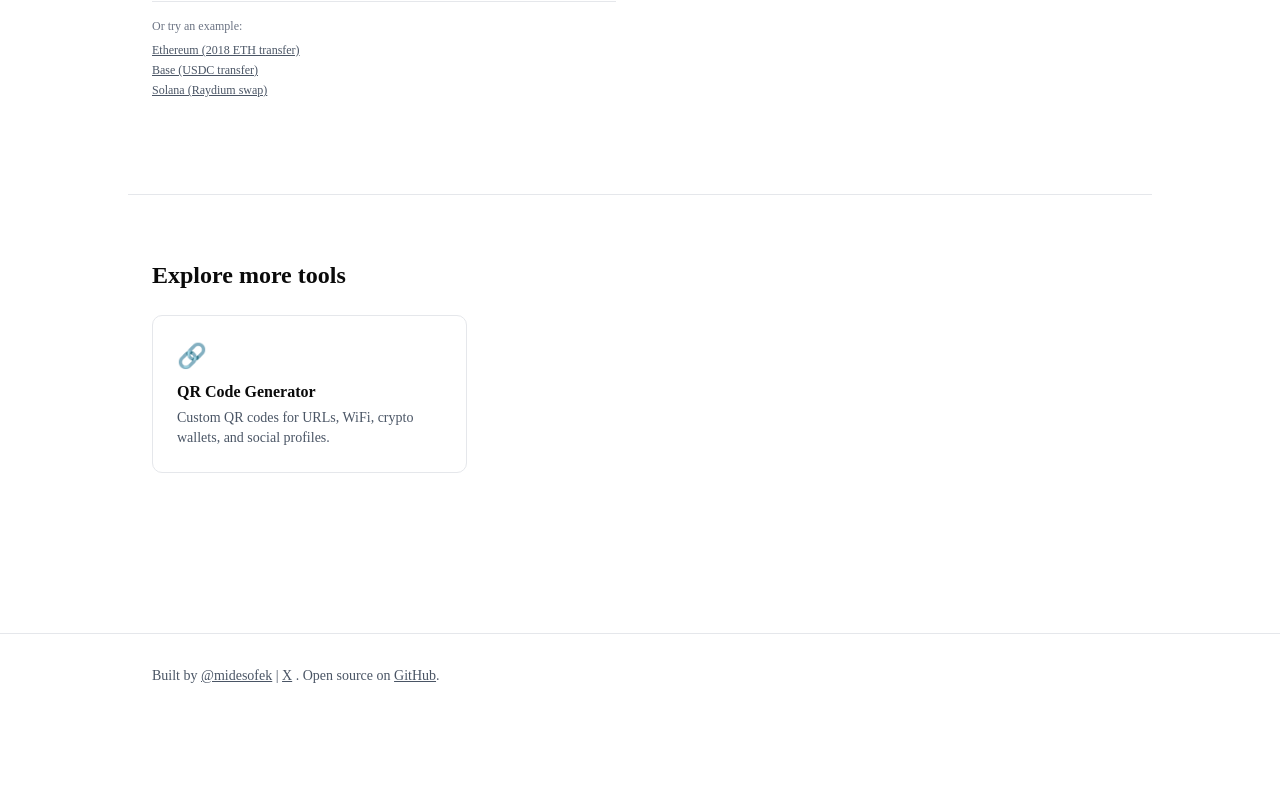
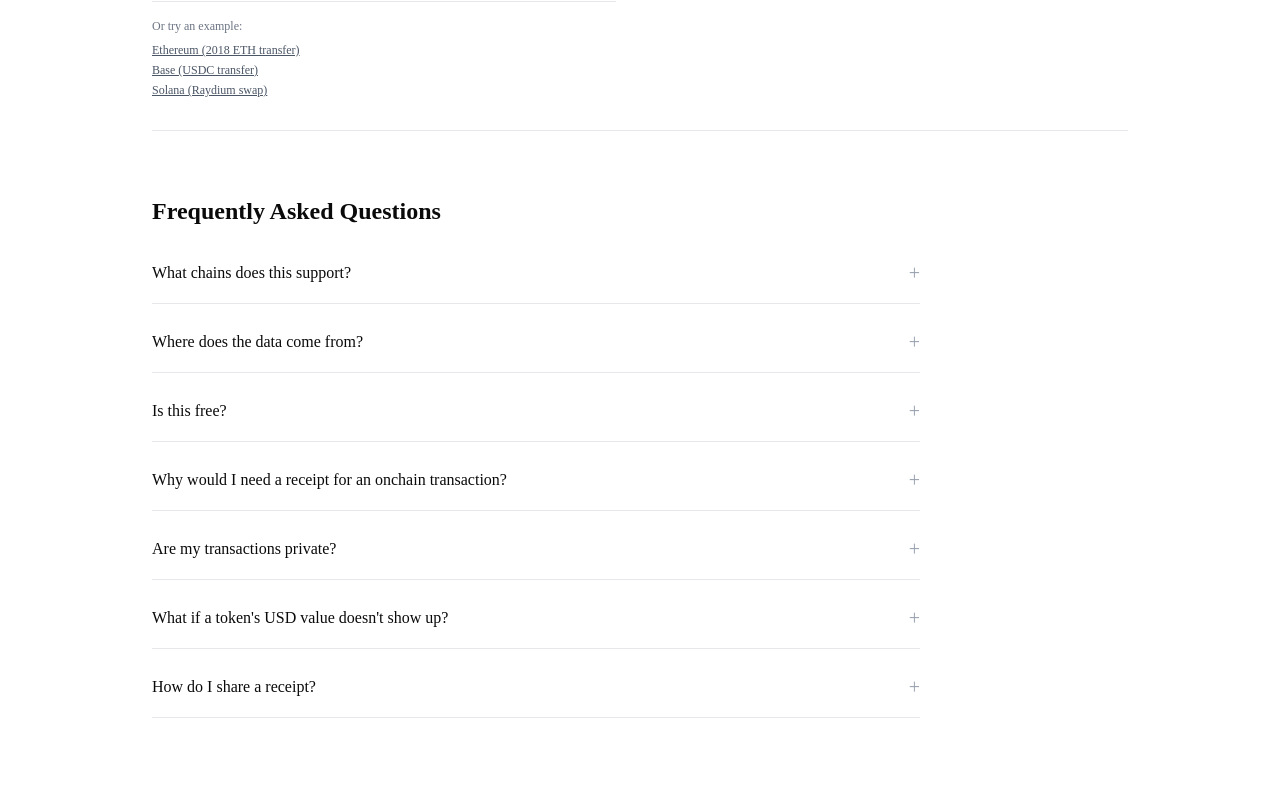
Before and after one commit to midesofek/midesofek-tools, a Next.js app: page /onchain-receipt-generator in a window 1280 px wide. Shown: the part 500-1300 px from the top of the page. Before the commit the page ends 1218 px from the top, so only its background shows below. Built offline with nearby package versions, Linux system fonts and the light colour scheme.

Commit message:
feat: added FAQ section to Onchain Receipt Generator page

```diff
--- a/app/onchain-receipt-generator/page.tsx
+++ b/app/onchain-receipt-generator/page.tsx
@@ -4,6 +4,8 @@ import { ToolPageLayout } from "@/components/tool-page/ToolPageLayout";
 import { generateToolMetadata } from "@/lib/seo";
 import { ReceiptForm } from "./components/ReceiptForm";
 import { Suspense } from "react";
+import { FAQSection } from "@/components/tool-page/FAQSection";
+import { onchainReceiptGeneratorContent } from "@/content/tools/onchain-receipt-generator";
 
 const SLUG = "onchain-receipt-generator";
 
@@ -18,6 +20,7 @@ export default function OnchainReceiptGeneratorPage() {
       <Suspense fallback={<ReceiptFormSkeleton />}>
         <ReceiptForm />
       </Suspense>
+      <FAQSection faqs={onchainReceiptGeneratorContent.faqs} />
     </ToolPageLayout>
   );
 }
--- a/components/tool-page/FAQSection.tsx
+++ b/components/tool-page/FAQSection.tsx
@@ -18,7 +18,7 @@ export function FAQSection({ faqs }: { faqs: ToolContent["faqs"] }) {
   return (
     <section className="py-16 border-t border-gray-200 dark:border-gray-800">
       <h2 className="text-2xl font-semibold mb-8">
-        Frequently asked questions
+        Frequently Asked Questions
       </h2>
       <div className="space-y-6 max-w-3xl">
         {faqs.map((faq) => (
--- /dev/null
+++ b/content/tools/onchain-receipt-generator.ts
@@ -0,0 +1,39 @@
+export const onchainReceiptGeneratorContent = {
+  faqs: [
+    {
+      question: "What chains does this support?",
+      answer:
+        "Ethereum, Base, BSC, and Solana. Paste any transaction hash and the chain is detected automatically — you don't need to select it.",
+    },
+    {
+      question: "Where does the data come from?",
+      answer:
+        "Directly from each chain's RPC. EVM chains via Alchemy, Solana via Helius. USD values come from CoinGecko for listed tokens and GeckoTerminal for DEX-only tokens, priced at the day of the transaction.",
+    },
+    {
+      question: "Is this free?",
+      answer:
+        "Yes. Free, no signup, no rate limits beyond reasonable abuse protection. It's open source — you can self-host it if you want.",
+    },
+    {
+      question: "Why would I need a receipt for an onchain transaction?",
+      answer:
+        "Crypto-paid freelancers and businesses need a clean PDF for clients, proof of payment, and accounting. This use cases needs something better than sharing a raw explorer link or even worse the transaction hash/signature.",
+    },
+    {
+      question: "Are my transactions private?",
+      answer:
+        "Transaction hashes are public on-chain data — anyone can look them up. This tool just makes them readable. We don't store hashes, addresses, or any user data. Generated receipts only exist for the duration of your visit unless you download them.",
+    },
+    {
+      question: "What if a token's USD value doesn't show up?",
+      answer:
+        "Common stables and native wrappers (USDC, USDT, DAI, WETH, WSOL, WBNB) resolve instantly. Other tokens depend on whether CoinGecko or GeckoTerminal indexes them. Fresh memecoins or unlisted tokens may show no USD value — the receipt is still valid.",
+    },
+    {
+      question: "How do I share a receipt?",
+      answer:
+        "Copy the URL after generating — it includes the transaction hash as a query parameter. Anyone you share it with will see the same receipt. You can also download the image and post it directly.",
+    },
+  ],
+};
```
